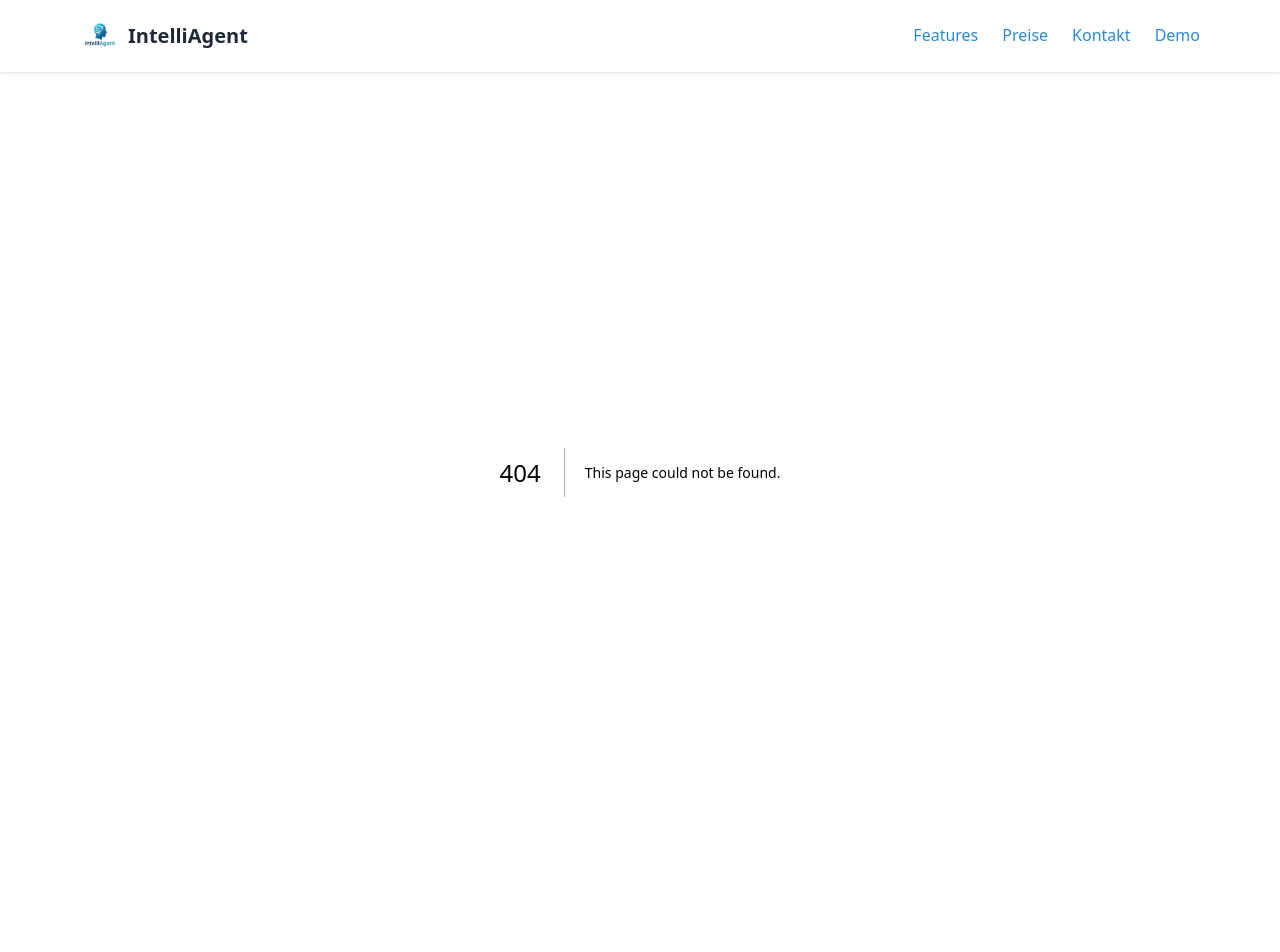
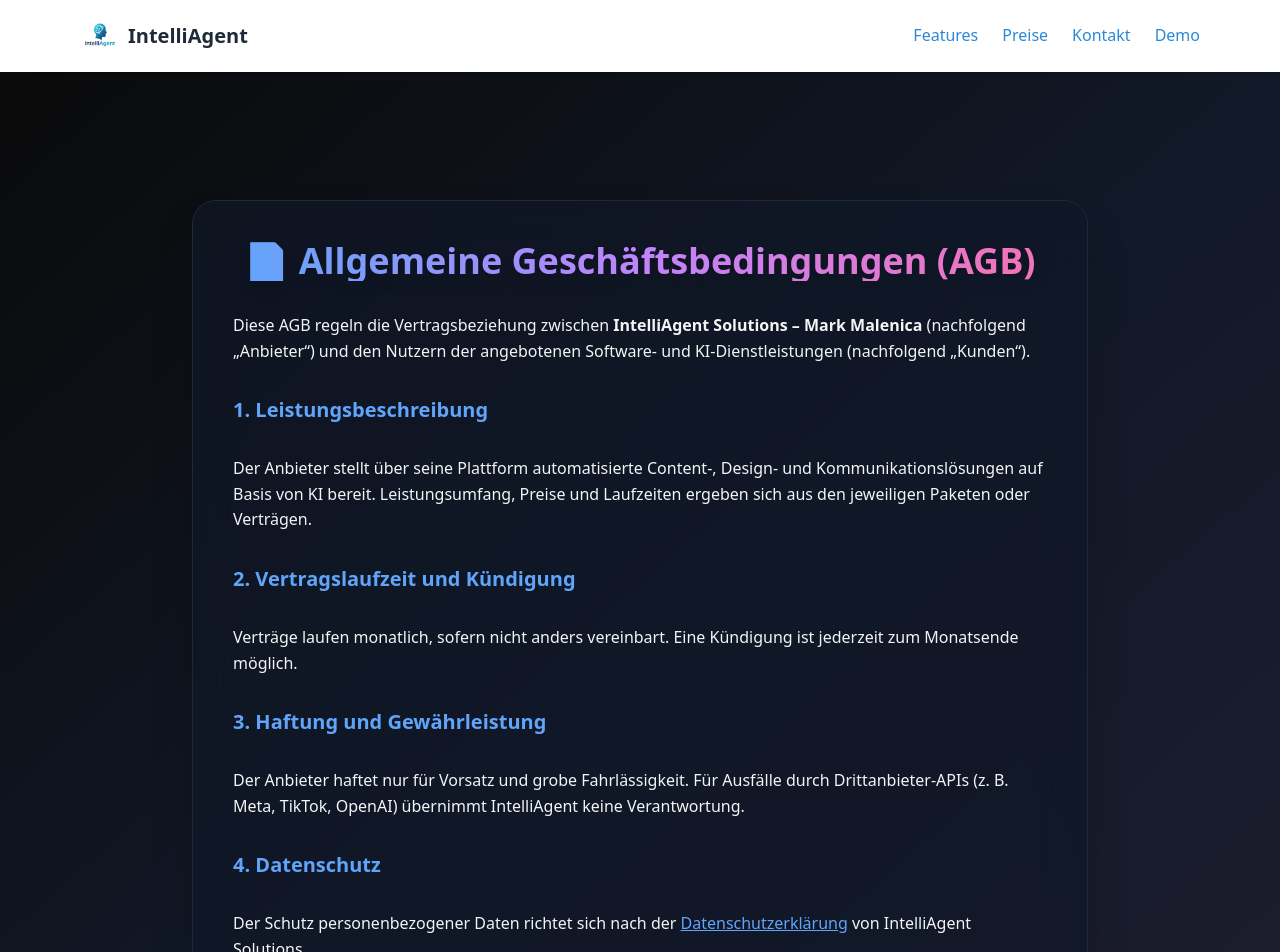
Before and after one commit to brateyugo82-prog/intelliagent-landing, a Next.js app: page /agb in a window 1280 px wide. Before the commit this address had no page. Shown: the top 952 px of the page. Built offline with nearby package versions, Linux system fonts and the light colour scheme.

Commit message:
🎨 Unified Legal Pages with blue gradient headings

```diff
--- /dev/null
+++ b/app/agb/page.js
@@ -0,0 +1,68 @@
+import React from "react";
+
+export const metadata = {
+  title: "Allgemeine Geschäftsbedingungen (AGB) | IntelliAgent Solutions",
+  description:
+    "Allgemeine Geschäftsbedingungen (AGB) von IntelliAgent Solutions – gültig für Nutzung, Lizenzierung und Leistungen unserer SaaS-Plattform.",
+};
+
+export default function AgbPage() {
+  return (
+    <main className="min-h-screen bg-gradient-to-br from-[#0a0a0a] via-[#111827] to-[#1e1e2f] text-gray-100 py-32 px-6">
+      <section className="max-w-4xl mx-auto bg-[#111827]/70 backdrop-blur-xl border border-gray-800 rounded-3xl shadow-2xl p-10 space-y-8">
+        <h1 className="text-4xl font-bold text-center bg-gradient-to-r from-blue-400 via-purple-400 to-pink-400 bg-clip-text text-transparent drop-shadow-lg">
+          📄 Allgemeine Geschäftsbedingungen (AGB)
+        </h1>
+
+        <p>
+          Diese AGB regeln die Vertragsbeziehung zwischen{" "}
+          <strong>IntelliAgent Solutions – Mark Malenica</strong> (nachfolgend
+          „Anbieter“) und den Nutzern der angebotenen Software- und
+          KI-Dienstleistungen (nachfolgend „Kunden“).
+        </p>
+
+        <h2 className="text-xl font-semibold mt-8 mb-2 text-blue-400">
+          1. Leistungsbeschreibung
+        </h2>
+        <p>
+          Der Anbieter stellt über seine Plattform automatisierte Content-,
+          Design- und Kommunikationslösungen auf Basis von KI bereit.
+          Leistungsumfang, Preise und Laufzeiten ergeben sich aus den
+          jeweiligen Paketen oder Verträgen.
+        </p>
+
+        <h2 className="text-xl font-semibold mt-8 mb-2 text-blue-400">
+          2. Vertragslaufzeit und Kündigung
+        </h2>
+        <p>
+          Verträge laufen monatlich, sofern nicht anders vereinbart. Eine
+          Kündigung ist jederzeit zum Monatsende möglich.
+        </p>
+
+        <h2 className="text-xl font-semibold mt-8 mb-2 text-blue-400">
+          3. Haftung und Gewährleistung
+        </h2>
+        <p>
+          Der Anbieter haftet nur für Vorsatz und grobe Fahrlässigkeit. Für
+          Ausfälle durch Drittanbieter-APIs (z. B. Meta, TikTok, OpenAI)
+          übernimmt IntelliAgent keine Verantwortung.
+        </p>
+
+        <h2 className="text-xl font-semibold mt-8 mb-2 text-blue-400">
+          4. Datenschutz
+        </h2>
+        <p>
+          Der Schutz personenbezogener Daten richtet sich nach der{" "}
+          <a href="/datenschutz" className="text-blue-400 underline">
+            Datenschutzerklärung
+          </a>{" "}
+          von IntelliAgent Solutions.
+        </p>
+
+        <p className="mt-8 text-sm text-gray-400">
+          Stand: {new Date().toLocaleDateString("de-DE")}
+        </p>
+      </section>
+    </main>
+  );
+}
--- /dev/null
+++ b/app/privacy/page.js
@@ -0,0 +1,53 @@
+import React from "react";
+
+export const metadata = {
+  title: "Privacy Policy (System & APIs) | IntelliAgent Solutions",
+  description:
+    "Informationen zur technischen Verarbeitung, Speicherung und Sicherheit von API- und Systemdaten bei IntelliAgent Solutions.",
+};
+
+export default function PrivacyPage() {
+  return (
+    <main className="min-h-screen bg-gradient-to-br from-[#0a0a0a] via-[#111827] to-[#1e1e2f] text-gray-100 py-32 px-6">
+      <section className="max-w-4xl mx-auto bg-[#111827]/70 backdrop-blur-xl border border-gray-800 rounded-3xl shadow-2xl p-10 space-y-8">
+        <h1 className="text-4xl font-bold text-center bg-gradient-to-r from-blue-400 via-purple-400 to-pink-400 bg-clip-text text-transparent drop-shadow-lg">
+          🤖 Privacy Policy (System & APIs)
+        </h1>
+
+        <p>
+          Diese Datenschutzerklärung beschreibt, wie IntelliAgent Solutions
+          technische Daten, API-Schlüssel und Nutzungsmetriken verarbeitet und
+          schützt.
+        </p>
+
+        <h2 className="text-xl font-semibold mt-8 mb-2 text-blue-400">
+          1. Datenspeicherung
+        </h2>
+        <p>
+          API-Tokens, Logs und Analysemetriken werden verschlüsselt gespeichert
+          und ausschließlich zur Systemüberwachung und Fehleranalyse verwendet.
+        </p>
+
+        <h2 className="text-xl font-semibold mt-8 mb-2 text-blue-400">
+          2. Zugriff
+        </h2>
+        <p>
+          Nur autorisierte Entwickler und Systeme haben Zugriff auf
+          sicherheitsrelevante Daten. Alle Zugriffe werden protokolliert.
+        </p>
+
+        <h2 className="text-xl font-semibold mt-8 mb-2 text-blue-400">
+          3. Drittanbieter
+        </h2>
+        <p>
+          IntelliAgent nutzt externe APIs (z. B. OpenAI, Meta, Vercel). Diese
+          Anbieter verarbeiten Daten gemäß ihren eigenen Richtlinien.
+        </p>
+
+        <p className="mt-8 text-sm text-gray-400">
+          Stand: {new Date().toLocaleDateString("de-DE")}
+        </p>
+      </section>
+    </main>
+  );
+}
--- /dev/null
+++ b/app/terms/page.js
@@ -0,0 +1,54 @@
+import React from "react";
+
+export const metadata = {
+  title: "Nutzungsbedingungen | IntelliAgent Solutions",
+  description:
+    "Nutzungsbedingungen der IntelliAgent-Plattform – Regelungen zur Verwendung, Accounts, APIs und Automatisierung.",
+};
+
+export default function TermsPage() {
+  return (
+    <main className="min-h-screen bg-gradient-to-br from-[#0a0a0a] via-[#111827] to-[#1e1e2f] text-gray-100 py-32 px-6">
+      <section className="max-w-4xl mx-auto bg-[#111827]/70 backdrop-blur-xl border border-gray-800 rounded-3xl shadow-2xl p-10 space-y-8">
+        <h1 className="text-4xl font-bold text-center bg-gradient-to-r from-blue-400 via-purple-400 to-pink-400 bg-clip-text text-transparent drop-shadow-lg">
+          ⚙️ Nutzungsbedingungen (Plattform)
+        </h1>
+
+        <p>
+          Diese Bedingungen regeln die Nutzung der IntelliAgent-Plattform und
+          aller damit verbundenen Dienste durch registrierte Benutzer.
+        </p>
+
+        <h2 className="text-xl font-semibold mt-8 mb-2 text-blue-400">
+          1. Zulässige Nutzung
+        </h2>
+        <p>
+          Die Plattform darf nur für legitime Marketing-, Content- und
+          Automatisierungszwecke verwendet werden. Manipulation, Missbrauch von
+          APIs oder unerlaubtes Scraping sind untersagt.
+        </p>
+
+        <h2 className="text-xl font-semibold mt-8 mb-2 text-blue-400">
+          2. Zugangsdaten und Sicherheit
+        </h2>
+        <p>
+          Nutzer sind verpflichtet, Zugangsdaten vertraulich zu behandeln. Bei
+          Verdacht auf unbefugten Zugriff ist der Anbieter unverzüglich zu
+          informieren.
+        </p>
+
+        <h2 className="text-xl font-semibold mt-8 mb-2 text-blue-400">
+          3. Beendigung der Nutzung
+        </h2>
+        <p>
+          IntelliAgent Solutions kann bei Verstößen gegen diese Bedingungen den
+          Zugang zur Plattform sperren oder kündigen.
+        </p>
+
+        <p className="mt-8 text-sm text-gray-400">
+          Stand: {new Date().toLocaleDateString("de-DE")}
+        </p>
+      </section>
+    </main>
+  );
+}
```
